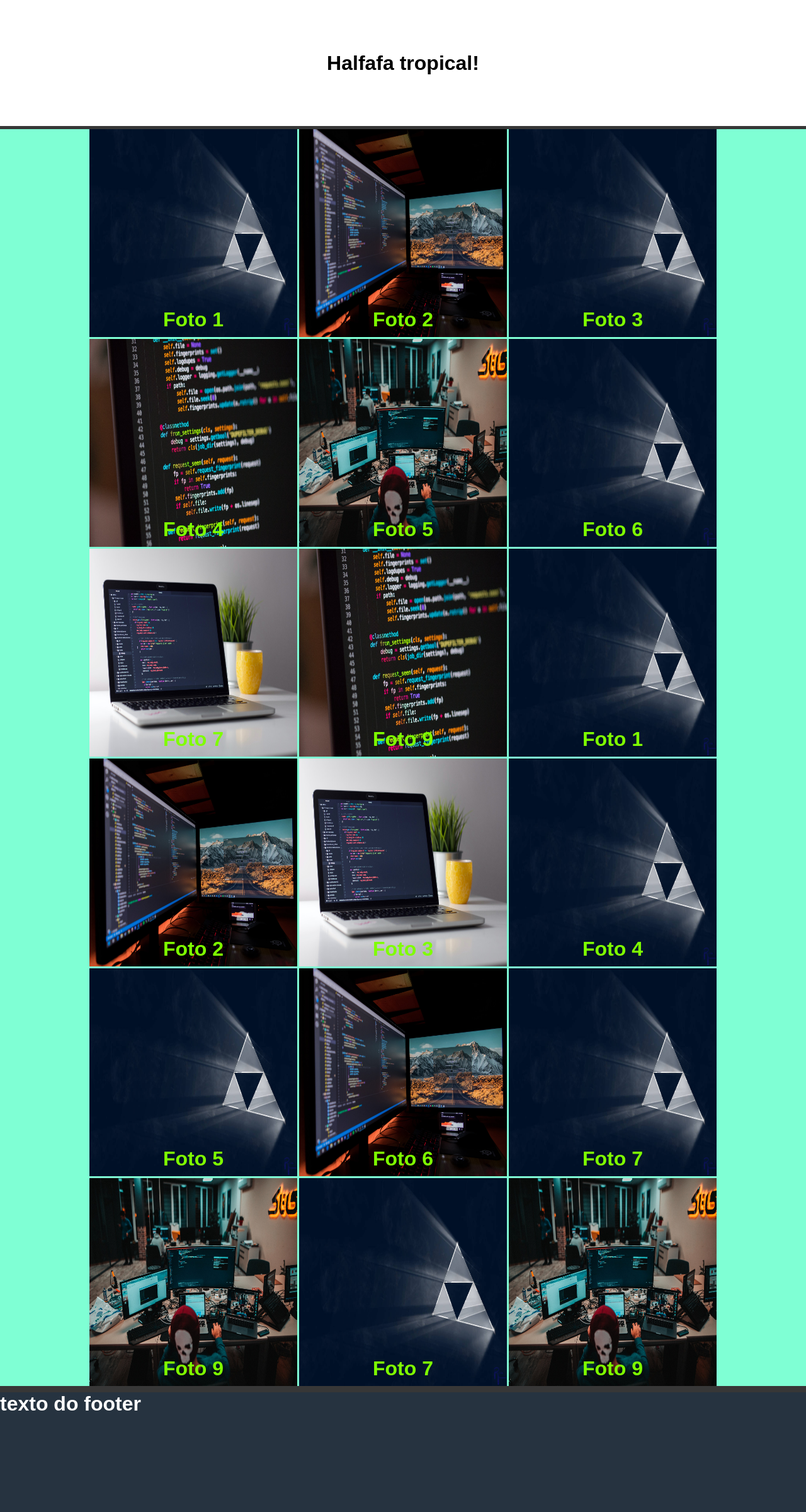
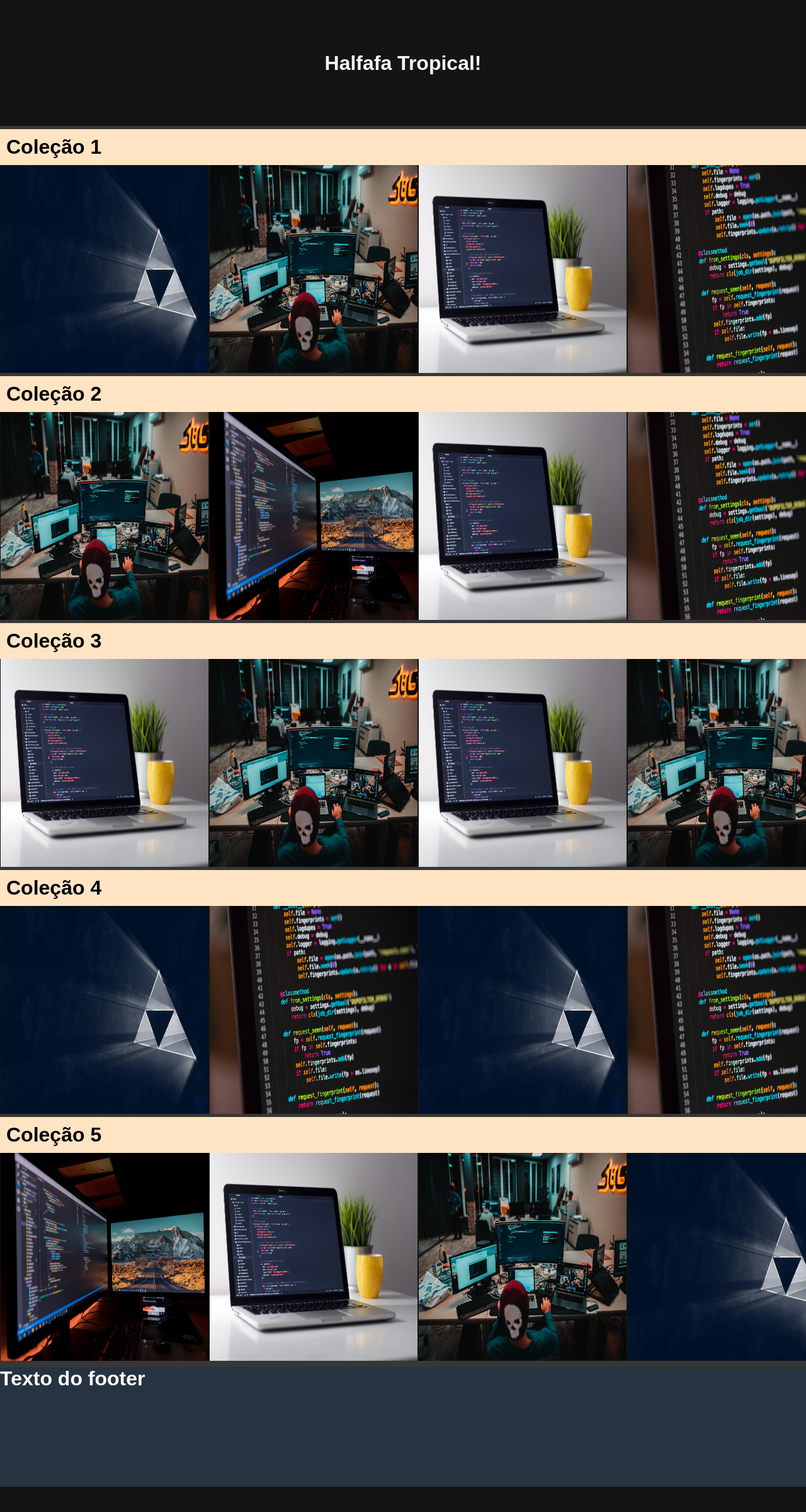
Before and after one commit to Felipe-FrancaSousa/Site-Portfolio, a PHP site: page / in a window 1280 px wide. Shown: the whole page at 63% size. After the commit the page ends 2360 px from the top, so only its background shows below. Run offline with PHP 8.4, Linux system fonts and the light colour scheme.

Commit message:
Atualização geral
Atualização geral da exibição das imagens em formato Flex com barra de rolagem, caixa das imagens completamente refeitas e adição dos overlays

```diff
--- a/CSS/estilo.css
+++ b/CSS/estilo.css
@@ -6,6 +6,10 @@
     padding: 0;
     margin: 0;
     box-sizing: border-box;
+}
+
+body{
+	background-color: rgb(20, 20, 20);
 }
 
 footer{
@@ -33,60 +37,50 @@ p{
 	text-align: center;
 	justify-content: center;
 	align-items: center;
+	color: aliceblue;
 }
 
-.conteudo{
-	text-align: center;
+.linhas-post{
+	background-color: bisque;
 	border-top: 5px solid #373737;
-	width: 100%;
-	background-color: aquamarine;
-	display: grid;
-	justify-content: center;
-	grid-template-columns: repeat(auto-fit, 330px);
-	gap: 3px;
+
 }
 
-.caixa-post{
-	height: 330px;
-	background-color: red;
+.conteiner-name{
+	margin: 10px;
 }
 
-.caixa-post img{
-	width: 100%;
-	height: 100%;
-}
-
-.caixa-post h1{
-	color: chartreuse;
-	margin-top: -50px;
-}
-
-/*
-
-usando Display Flex
-
-.conteudo{
-	border-top: 5px solid #373737;
-    background-color: aquamarine;
-	justify-content: center;
+.conteiner-post{
+    background-color: rgb(20, 20, 20);
     display: flex;
-	flex-wrap: wrap;
-
+	flex-wrap: nowrap;
+	overflow: scroll;
+	overflow-y: hidden;
+	scroll-snap-type: y mandatory;
 }
 
 .caixa-post{
 	text-align: center;
-	margin: 1px;
+	margin: 0px 1px 0px 1px;
 	flex: 0 0 330px;
+	max-width: 330px;
 	height: 330px;
 }
 
-.caixa-post img{
-	width: 100%;
-	height: 100%;
+.caixa-overlay{
+	opacity: 0;
+	max-width: 330px;
+	height: 330px;
+	transition: 0.5s;
+}
+
+.caixa-overlay:hover{
+	opacity: 1;
+	background: linear-gradient(to bottom, rgba(255,0,0,0), rgb(20, 20, 20));
 }
 
 .caixa-post h1{
-	color: chartreuse;
-	margin-top: -50px;
+	position: relative;
+	top: 80%;
+	color: rgb(201, 201, 201);
 }
--- /dev/null
+++ b/data/dados.php
@@ -0,0 +1,34 @@
+<?php
+
+$titulo = "Halfafa Tropical!";
+
+$footer = "Texto do footer";
+
+$data=[
+    [
+        'id' => 1,
+        'name' => 'Coleção 1',
+        'img' => ['foto6.jpg', 'foto1.jpg', 'foto3.jpg', 'foto4.jpg','foto1.jpg', 'foto3.jpg', 'foto4.jpg'],
+    ],
+    [
+        'id' => 2,
+        'name' => 'Coleção 2',
+        'img' => ['foto1.jpg', 'foto2.jpg', 'foto3.jpg', 'foto4.jpg','foto1.jpg', 'foto2.jpg', 'foto3.jpg', 'foto4.jpg'],
+    ],
+    [
+        'id' => 3,
+        'name' => 'Coleção 3',
+        'img' => ['foto3.jpg', 'foto1.jpg', 'foto3.jpg', 'foto1.jpg'],
+    ],
+    [
+        'id' => 4,
+        'name' => 'Coleção 4',
+        'img' => [ 'foto6.jpg', 'foto4.jpg','foto6.jpg', 'foto4.jpg', 'foto6.jpg', 'foto4.jpg'],
+    ],
+    [
+        'id' => 5,
+        'name' => 'Coleção 5',
+        'img' => [ 'foto2.jpg', 'foto3.jpg','foto1.jpg', 'foto6.jpg', 'foto2.jpg', 'foto3.jpg'],
+    ],
+]
+?>
--- a/data/data.php
+++ /dev/null
@@ -1,94 +0,0 @@
-<?php
-$data=[
-    [
-        'id' => 1,
-        'name' => 'Foto 1',
-        'img' => 'foto6.jpg',
-    ],
-    [
-        'id' => 2,
-        'name' => 'Foto 2',
-        'img' => 'foto2.jpg',
-    ],
-    [
-        'id' => 3,
-        'name' => 'Foto 3',
-        'img' => 'foto6.jpg',
-    ],
-    [
-        'id' => 4,
-        'name' => 'Foto 4',
-        'img' => 'foto4.jpg',
-    ],
-        [
-        'id' => 5,
-        'name' => 'Foto 5',
-        'img' => 'foto1.jpg',
-    ],
-    [
-        'id' => 6,
-        'name' => 'Foto 6',
-        'img' => 'foto6.jpg',
-    ],
-    [
-        'id' => 7,
-        'name' => 'Foto 7',
-        'img' => 'foto3.jpg',
-    ],
-    [
-        'id' => 9,
-        'name' => 'Foto 9',
-        'img' => 'foto4.jpg',
-    ],
-        [
-        'id' => 1,
-        'name' => 'Foto 1',
-        'img' => 'foto6.jpg',
-    ],
-    [
-        'id' => 2,
-        'name' => 'Foto 2',
-        'img' => 'foto2.jpg',
-    ],
-    [
-        'id' => 3,
-        'name' => 'Foto 3',
-        'img' => 'foto3.jpg',
-    ],
-    [
-        'id' => 4,
-        'name' => 'Foto 4',
-        'img' => 'foto6.jpg',
-    ],
-        [
-        'id' => 5,
-        'name' => 'Foto 5',
-        'img' => 'foto6.jpg',
-    ],
-    [
-        'id' => 6,
-        'name' => 'Foto 6',
-        'img' => 'foto2.jpg',
-    ],
-    [
-        'id' => 7,
-        'name' => 'Foto 7',
-        'img' => 'foto6.jpg',
-    ],
-    [
-        'id' => 9,
-        'name' => 'Foto 9',
-        'img' => 'foto1.jpg',
-    ],
-    [
-        'id' => 7,
-        'name' => 'Foto 7',
-        'img' => 'foto6.jpg',
-    ],
-    [
-        'id' => 9,
-        'name' => 'Foto 9',
-        'img' => 'foto1.jpg',
-    ],
-]
-?>
--- a/index.php
+++ b/index.php
@@ -1,13 +1,23 @@
 <?php include_once("templates/header.php");?>
     <main>
         <div class="topo">
-            <h1>Halfafa tropical!</h1>
+            <h1><?php echo $titulo?></h1>
         </div>
-        <div class="conteudo">
+        <div>
             <?php foreach($data as $post):?>
-                <div class="caixa-post" >
-                    <img src="<?=$BASE_URL?>/img/<?=$post['img']?>" alt="<?=$post['name']?>">
-                    <h1><?=$post['name']?></h1>
+                <div class="linhas-post">
+                    <div class="conteiner-name">
+                       <h1><?=$post['name']?></h1>
+                    </div>
+                    <div class="conteiner-post">
+                        <?php foreach($post['img'] as $img):?>
+                            <div class="caixa-post" style ="background: url(<?=$BASE_URL?>/img/<?=$img?>); background-size:100% 100%;">
+                                <div class = "caixa-overlay">
+                                    <h1><?= pathinfo($img)['filename'] ?></h1>
+                                </div>
+                            </div>
+                        <?php endforeach; ?>
+                    </div>
                 </div>
             <?php endforeach; ?>
         </div>
--- a/templates/footer.php
+++ b/templates/footer.php
@@ -1,5 +1,5 @@
 
 <footer>
-    <h1>texto do footer </h1>
+    <h1><?php echo $footer?></h1>
 </footer>
 </body>
--- a/templates/header.php
+++ b/templates/header.php
@@ -1,6 +1,6 @@
     <?php
         include_once("helpers/url.php");
-        include_once("data/data.php");
+        include_once("data/dados.php");
     ?>
 <!DOCTYPE html>
 <html lang="pt-br">
```
